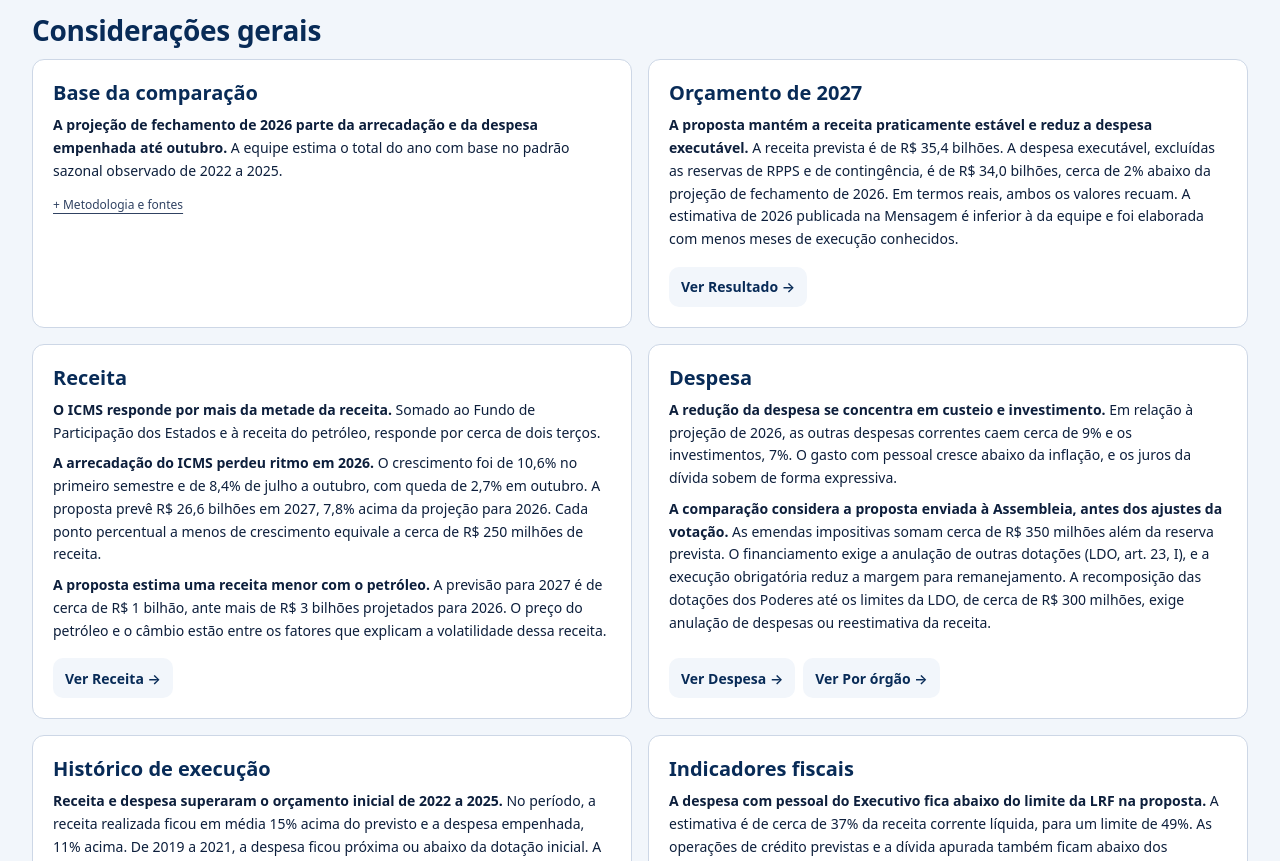
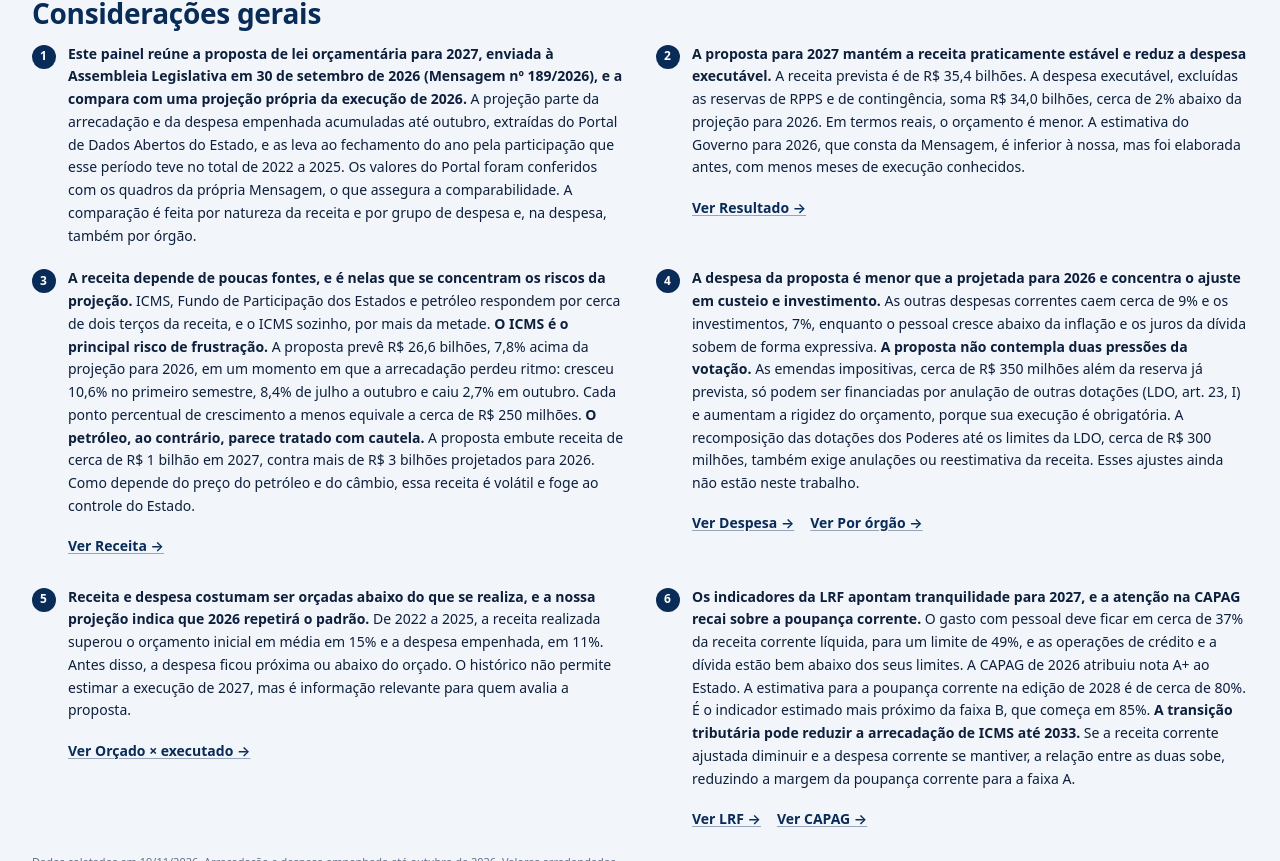
Before and after one commit to EduardoAraujoOx/Tesouro, a Next.js app: page /painel in a window 1280 px wide. Shown: the part 699-1560 px from the top of the page. Built offline with nearby package versions, Linux system fonts and the light colour scheme.

Commit message:
Recupera os tópicos numerados da abertura e limpa o cabeçalho

```diff
--- a/app/globals.css
+++ b/app/globals.css
@@ -138,9 +138,7 @@ h1, h2, h3 { @apply font-serif font-semibold text-navy; font-optical-sizing: aut
   margin-inline-start: -6.25%;
   margin-top: -6.05%;
 }
-.painel-topo-apoio { padding-inline-start: 21%; }
 :root[data-contrast='alto'] .painel-marca-texto { @apply not-sr-only; }
-:root[data-contrast='alto'] .painel-topo-apoio { padding-inline-start: 0; }
 .painel .painel-topo h1 { color: rgb(var(--on-navy)); }
 .painel .painel-cabecalho :focus-visible, .painel .painel-abertura :focus-visible { outline-color: rgb(var(--on-navy)); }
 :root:not([data-contrast='alto']) :is(.painel-cabecalho, .painel-topo) {
--- a/components/painel/Conclusoes.tsx
+++ b/components/painel/Conclusoes.tsx
@@ -1,15 +1,16 @@
 'use client'
 
+import { Fragment } from 'react'
 import { milhoes } from '@/lib/formato'
 import type { AjustesVotacao } from '@/lib/ajustes-ploa'
 import { arredonda50 } from './AvisoAjustes'
-import { Nota, NOTA_DISCRETA } from './Estrutura'
+import { NOTA_DISCRETA } from './Estrutura'
 
 export type Destino = { aba: 'receita' | 'despesa' | 'resultado'; sub?: string; rotulo: string }
 
-/** Parágrafo com a ideia central na primeira frase (em destaque), para a leitura rápida, e o desenvolvimento em seguida. */
-type Paragrafo = { topico: string; resto?: string }
-type Item = { titulo: string; paragrafos: Paragrafo[]; metodo?: string; destinos?: Destino[] }
+/** Cada tópico reúne seus destaques e a fundamentação em um único parágrafo. */
+type Trecho = { topico: string; resto: string }
+type Item = { n: number; trechos: Trecho[]; destinos?: Destino[] }
 
 /**
  * Considerações gerais do painel (aba de abertura; o identificador e o arquivo mantêm o nome antigo, `conclusoes`, para não quebrar endereços já compartilhados): seis tópicos, cada um com links para os dados em que se apoia. O texto é redigido (não calculado)
@@ -20,37 +21,35 @@ export function Conclusoes({ ajustes, onIr }: { ajustes: AjustesVotacao; onIr: (
   const emendas = milhoes(arredonda50(ajustes.emendas), 0)
   const poderes = milhoes(arredonda50(ajustes.poderes), 0)
   const itens: Item[] = [
-    { titulo: 'Base da comparação', paragrafos: [{
-      topico: 'A projeção de fechamento de 2026 parte da arrecadação e da despesa empenhada até outubro.',
-      resto: 'A equipe estima o total do ano com base no padrão sazonal observado de 2022 a 2025.',
-    }], metodo: 'A proposta foi enviada à Assembleia Legislativa em 30 de setembro de 2026 (Mensagem nº 189/2026). Os valores do Portal de Dados Abertos do Estado foram conferidos com os quadros da Mensagem. A comparação é feita por natureza da receita, por grupo de despesa e, no caso da despesa, também por órgão.' },
-    { titulo: 'Orçamento de 2027', destinos: [{ aba: 'resultado', sub: 'resultado', rotulo: 'Resultado' }], paragrafos: [{
-      topico: 'A proposta mantém a receita praticamente estável e reduz a despesa executável.',
-      resto: 'A receita prevista é de R$ 35,4 bilhões. A despesa executável, excluídas as reservas de RPPS e de contingência, é de R$ 34,0 bilhões, cerca de 2% abaixo da projeção de fechamento de 2026. Em termos reais, ambos os valores recuam. A estimativa de 2026 publicada na Mensagem é inferior à da equipe e foi elaborada com menos meses de execução conhecidos.',
+    { n: 1, trechos: [{
+      topico: 'Este painel reúne a proposta de lei orçamentária para 2027, enviada à Assembleia Legislativa em 30 de setembro de 2026 (Mensagem nº 189/2026), e a compara com uma projeção própria da execução de 2026.',
+      resto: 'A projeção parte da arrecadação e da despesa empenhada acumuladas até outubro, extraídas do Portal de Dados Abertos do Estado, e as leva ao fechamento do ano pela participação que esse período teve no total de 2022 a 2025. Os valores do Portal foram conferidos com os quadros da própria Mensagem, o que assegura a comparabilidade. A comparação é feita por natureza da receita e por grupo de despesa e, na despesa, também por órgão.',
     }] },
-    { titulo: 'Receita', destinos: [{ aba: 'receita', rotulo: 'Receita' }], paragrafos: [
-      { topico: 'O ICMS responde por mais da metade da receita.',
-        resto: 'Somado ao Fundo de Participação dos Estados e à receita do petróleo, responde por cerca de dois terços.' },
-      { topico: 'A arrecadação do ICMS perdeu ritmo em 2026.',
-        resto: 'O crescimento foi de 10,6% no primeiro semestre e de 8,4% de julho a outubro, com queda de 2,7% em outubro. A proposta prevê R$ 26,6 bilhões em 2027, 7,8% acima da projeção para 2026. Cada ponto percentual a menos de crescimento equivale a cerca de R$ 250 milhões de receita.' },
-      { topico: 'A proposta estima uma receita menor com o petróleo.',
-        resto: 'A previsão para 2027 é de cerca de R$ 1 bilhão, ante mais de R$ 3 bilhões projetados para 2026. O preço do petróleo e o câmbio estão entre os fatores que explicam a volatilidade dessa receita.' },
+    { n: 2, destinos: [{ aba: 'resultado', sub: 'resultado', rotulo: 'Resultado' }], trechos: [{
+      topico: 'A proposta para 2027 mantém a receita praticamente estável e reduz a despesa executável.',
+      resto: 'A receita prevista é de R$ 35,4 bilhões. A despesa executável, excluídas as reservas de RPPS e de contingência, soma R$ 34,0 bilhões, cerca de 2% abaixo da projeção para 2026. Em termos reais, o orçamento é menor. A estimativa do Governo para 2026, que consta da Mensagem, é inferior à nossa, mas foi elaborada antes, com menos meses de execução conhecidos.',
+    }] },
+    { n: 3, destinos: [{ aba: 'receita', rotulo: 'Receita' }], trechos: [
+      { topico: 'A receita depende de poucas fontes, e é nelas que se concentram os riscos da projeção.',
+        resto: 'ICMS, Fundo de Participação dos Estados e petróleo respondem por cerca de dois terços da receita, e o ICMS sozinho, por mais da metade.' },
+      { topico: 'O ICMS é o principal risco de frustração.',
+        resto: 'A proposta prevê R$ 26,6 bilhões, 7,8% acima da projeção para 2026, em um momento em que a arrecadação perdeu ritmo: cresceu 10,6% no primeiro semestre, 8,4% de julho a outubro e caiu 2,7% em outubro. Cada ponto percentual de crescimento a menos equivale a cerca de R$ 250 milhões.' },
+      { topico: 'O petróleo, ao contrário, parece tratado com cautela.',
+        resto: 'A proposta embute receita de cerca de R$ 1 bilhão em 2027, contra mais de R$ 3 bilhões projetados para 2026. Como depende do preço do petróleo e do câmbio, essa receita é volátil e foge ao controle do Estado.' },
     ] },
-    { titulo: 'Despesa', destinos: [{ aba: 'despesa', sub: 'resumo', rotulo: 'Despesa' }, { aba: 'despesa', sub: 'orgao', rotulo: 'Por órgão' }], paragrafos: [
-      { topico: 'A redução da despesa se concentra em custeio e investimento.',
-        resto: 'Em relação à projeção de 2026, as outras despesas correntes caem cerca de 9% e os investimentos, 7%. O gasto com pessoal cresce abaixo da inflação, e os juros da dívida sobem de forma expressiva.' },
-      { topico: 'A comparação considera a proposta enviada à Assembleia, antes dos ajustes da votação.',
-        resto: `As emendas impositivas somam cerca de R$ ${emendas} milhões além da reserva prevista. O financiamento exige a anulação de outras dotações (LDO, art. 23, I), e a execução obrigatória reduz a margem para remanejamento. A recomposição das dotações dos Poderes até os limites da LDO, de cerca de R$ ${poderes} milhões, exige anulação de despesas ou reestimativa da receita.` },
+    { n: 4, destinos: [{ aba: 'despesa', sub: 'resumo', rotulo: 'Despesa' }, { aba: 'despesa', sub: 'orgao', rotulo: 'Por órgão' }], trechos: [
+      { topico: 'A despesa da proposta é menor que a projetada para 2026 e concentra o ajuste em custeio e investimento.',
+        resto: 'As outras despesas correntes caem cerca de 9% e os investimentos, 7%, enquanto o pessoal cresce abaixo da inflação e os juros da dívida sobem de forma expressiva.' },
+      { topico: 'A proposta não contempla duas pressões da votação.',
+        resto: `As emendas impositivas, cerca de R$ ${emendas} milhões além da reserva já prevista, só podem ser financiadas por anulação de outras dotações (LDO, art. 23, I) e aumentam a rigidez do orçamento, porque sua execução é obrigatória. A recomposição das dotações dos Poderes até os limites da LDO, cerca de R$ ${poderes} milhões, também exige anulações ou reestimativa da receita. Esses ajustes ainda não estão neste trabalho.` },
     ] },
-    { titulo: 'Histórico de execução', destinos: [{ aba: 'resultado', sub: 'orcado', rotulo: 'Orçado × executado' }], paragrafos: [{
-      topico: 'Receita e despesa superaram o orçamento inicial de 2022 a 2025.',
-      resto: 'No período, a receita realizada ficou em média 15% acima do previsto e a despesa empenhada, 11% acima. De 2019 a 2021, a despesa ficou próxima ou abaixo da dotação inicial. A projeção para 2026 indica nova execução acima do orçamento nas duas contas.',
+    { n: 5, destinos: [{ aba: 'resultado', sub: 'orcado', rotulo: 'Orçado × executado' }], trechos: [{
+      topico: 'Receita e despesa costumam ser orçadas abaixo do que se realiza, e a nossa projeção indica que 2026 repetirá o padrão.',
+      resto: 'De 2022 a 2025, a receita realizada superou o orçamento inicial em média em 15% e a despesa empenhada, em 11%. Antes disso, a despesa ficou próxima ou abaixo do orçado. O histórico não permite estimar a execução de 2027, mas é informação relevante para quem avalia a proposta.',
     }] },
-    { titulo: 'Indicadores fiscais', destinos: [{ aba: 'resultado', sub: 'lrf', rotulo: 'LRF' }, { aba: 'resultado', sub: 'capag', rotulo: 'CAPAG' }], paragrafos: [
-      { topico: 'A despesa com pessoal do Executivo fica abaixo do limite da LRF na proposta.',
-        resto: 'A estimativa é de cerca de 37% da receita corrente líquida, para um limite de 49%. As operações de crédito previstas e a dívida apurada também ficam abaixo dos respectivos limites.' },
-      { topico: 'A edição de 2026 da CAPAG atribuiu nota A+ ao Estado.',
-        resto: 'Para a edição de 2028, a poupança corrente é estimada em cerca de 80%. É o indicador estimado mais próximo da faixa B, que começa em 85%. A liquidez depende dos dados de caixa.' },
+    { n: 6, destinos: [{ aba: 'resultado', sub: 'lrf', rotulo: 'LRF' }, { aba: 'resultado', sub: 'capag', rotulo: 'CAPAG' }], trechos: [
+      { topico: 'Os indicadores da LRF apontam tranquilidade para 2027, e a atenção na CAPAG recai sobre a poupança corrente.',
+        resto: 'O gasto com pessoal deve ficar em cerca de 37% da receita corrente líquida, para um limite de 49%, e as operações de crédito e a dívida estão bem abaixo dos seus limites. A CAPAG de 2026 atribuiu nota A+ ao Estado. A estimativa para a poupança corrente na edição de 2028 é de cerca de 80%. É o indicador estimado mais próximo da faixa B, que começa em 85%.' },
       { topico: 'A transição tributária pode reduzir a arrecadação de ICMS até 2033.',
         resto: 'Se a receita corrente ajustada diminuir e a despesa corrente se mantiver, a relação entre as duas sobe, reduzindo a margem da poupança corrente para a faixa A.' },
     ] },
@@ -58,27 +57,28 @@ export function Conclusoes({ ajustes, onIr }: { ajustes: AjustesVotacao; onIr: (
 
   return (
     <div>
-      <ol role="list" className="grid gap-3 md:grid-cols-2 md:gap-4 print:grid-cols-3 print:gap-x-5 print:gap-y-2">
+      <ol role="list" className="grid gap-x-8 gap-y-5 md:grid-cols-2 print:grid-cols-3 print:gap-x-5 print:gap-y-2">
         {itens.map((it) => (
-          <li key={it.titulo} className="flex min-w-0 flex-col rounded-xl border border-line bg-paper p-4 sm:p-5 print:break-inside-avoid print:rounded-none print:border-0 print:p-0">
-            <h3 className="mb-2 text-title print:mb-1 print:text-small">{it.titulo}</h3>
-            <div className="space-y-2 print:space-y-1">
-              {it.paragrafos.map((p) => (
-                <p key={p.topico} className="text-small leading-relaxed text-ink print:text-[0.75rem] print:leading-snug">
-                  <span className="font-semibold">{p.topico}</span>{p.resto ? ` ${p.resto}` : ''}
+          <li key={it.n} className="flex gap-3 print:break-inside-avoid">
+            <span aria-hidden="true" className="mt-0.5 flex h-6 w-6 shrink-0 items-center justify-center rounded-full bg-navy text-label font-semibold text-on-navy">{it.n}</span>
+            <div className="min-w-0 space-y-2 print:space-y-1">
+              <p className="text-small leading-relaxed text-ink print:text-[0.75rem] print:leading-snug">
+                {it.trechos.map(({ topico, resto }, i) => (
+                  <Fragment key={topico}>
+                    {i > 0 && ' '}<strong className="font-semibold">{topico}</strong> {resto}
+                  </Fragment>
+                ))}
               </p>
-              ))}
-            </div>
-            {it.metodo && <Nota titulo="Metodologia e fontes">{it.metodo}</Nota>}
               {it.destinos && (
-              <p className="mt-auto flex flex-wrap gap-2 pt-4 text-small print:hidden">
+                <p className="flex flex-wrap gap-x-4 text-small print:hidden">
                   {it.destinos.map((d) => (
-                  <button key={d.rotulo} type="button" onClick={() => onIr(d)} className="min-h-10 rounded-brand bg-surface px-3 py-1.5 text-left font-semibold text-navy hover:underline">
+                    <button key={d.rotulo} type="button" onClick={() => onIr(d)} className="min-h-10 text-left font-semibold text-navy underline decoration-navy/40 underline-offset-2 hover:decoration-navy">
                       Ver {d.rotulo} →
                     </button>
                   ))}
                 </p>
               )}
+            </div>
           </li>
         ))}
       </ol>
--- a/components/painel/Painel.tsx
+++ b/components/painel/Painel.tsx
@@ -74,7 +74,6 @@ export function Painel({ macro, receitaMes, elementosPloa, orgaos, fiscais, rclP
                   </span>
                 </h1>
                 <p className="painel-marca-texto sr-only text-label tracking-normal">{IDENTIDADE.faixa}</p>
-                <p className="painel-topo-apoio text-label tracking-normal">{IDENTIDADE.apoio}</p>
               </div>
               <div className="painel-topo-controles flex flex-wrap items-center gap-x-2 gap-y-1 sm:gap-x-3">
                 <ControlesAcessibilidade compacto className="flex max-w-full flex-wrap" />
```
Lines whose indentation alone changed are shown as unchanged.
